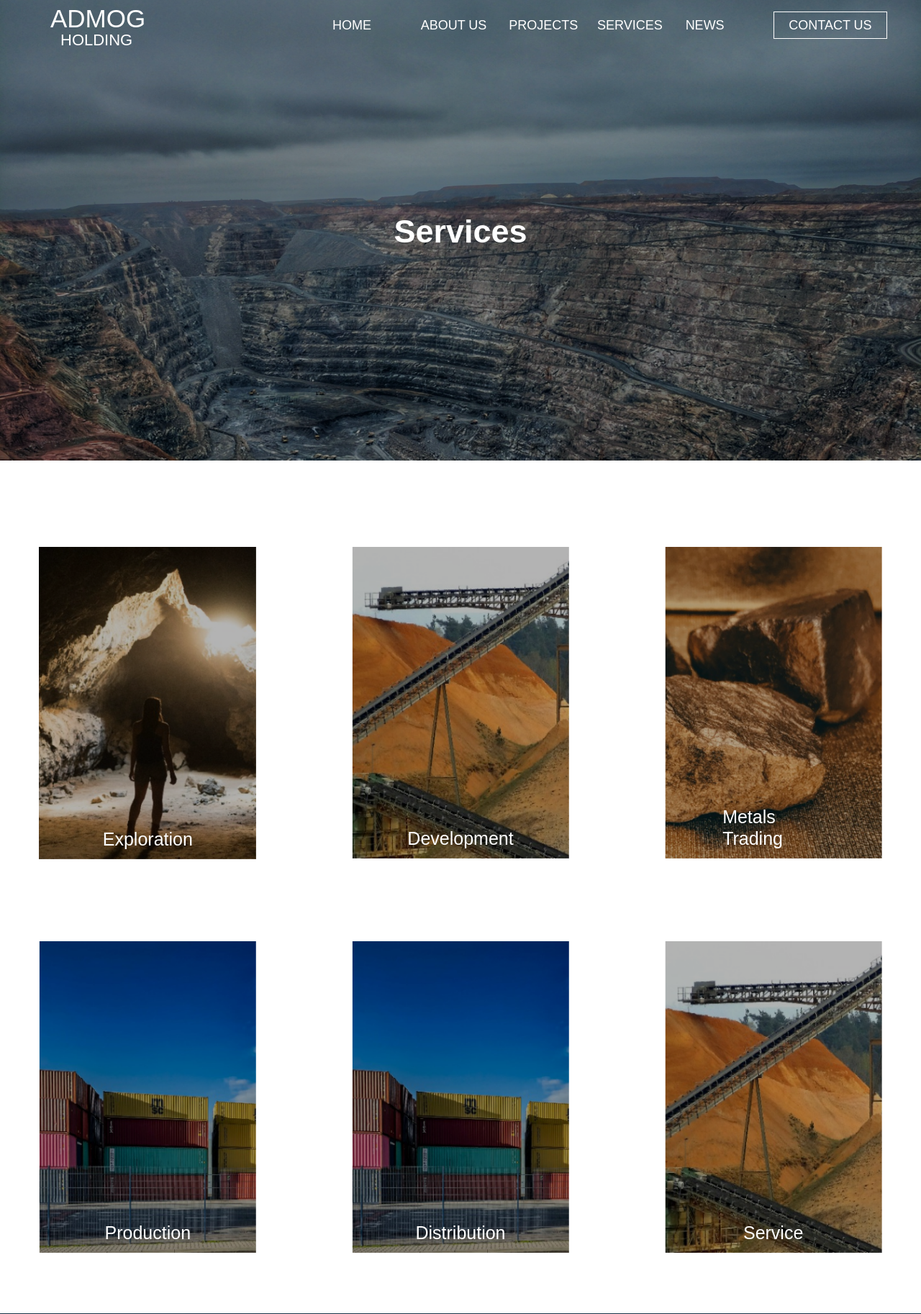
After one commit to nidhik3/new, a CodeIgniter app: page /c1/service in a window 1280 px wide. The commit adds this page. Shown: the top 1826 px of the page at 72% size. Run offline with CodeIgniter, Linux system fonts and the light colour scheme; some libraries are stand-ins or nearby versions; some web fonts are replaced.

Commit message:
service page

```diff
--- /dev/null
+++ b/application/controllers/service.php
@@ -0,0 +1,13 @@
+<?php
+defined('BASEPATH') OR exit('No direct script access allowed');
+
+class service extends CI_Controller {
+
+	public function index()
+	{
+		$this->load->helper('url');
+        $this->load->view('header');
+		$this->load->view('service');
+		$this->load->view('footer');
+	}
+}
--- /dev/null
+++ b/application/views/service.php
@@ -0,0 +1,87 @@
+<!-- banner -->
+<section>
+    <div class="image-container">
+        <img src="assets/img/Banner.png" alt="Banner Image" style="width: 100%;height: 80vh;">
+        <p class="bannerH3">Services</p>
+
+    </div>
+</section>
+
+
+<!-- services -->
+
+<section class="space">
+    <div class="row d-flex justify-content-around space">
+        <div class="col-md-3">
+            <div class="img-1 position-relative">
+                <img src="assets/img/s1.png" alt="" class="pro">
+                <h3 class="p-text position-absolute bottom-0 start-50 translate-middle-x">Exploration</h3>
+            </div>
+            <div class="row pt-4 d-flex justify-content-center"></div>
+        </div>
+
+        <div class="col-md-3">
+            <div class="img-1 position-relative">
+                <img src="assets/img/s2.png" alt="" class="pro">
+                <h3 class="p-text position-absolute bottom-0 start-50 translate-middle-x">Development</h3>
+            </div>
+            <div class="row pt-4 d-flex justify-content-center"></div>
+        </div>
+
+        <div class="col-md-3">
+            <div class="img-1 position-relative">
+                <img src="assets/img/s3.png" alt="" class="pro">
+                <h3 class="p-text position-absolute bottom-0 start-50 translate-middle-x">Metals Trading</h3>
+            </div>
+            <div class="row pt-4 d-flex justify-content-center"></div>
+        </div>
+    </div>
+
+    <div class="row d-flex justify-content-around space">
+        <div class="col-md-3">
+            <div class="img-1 position-relative">
+                <img src="assets/img/s5.png" alt="" class="pro">
+                <h3 class="p-text position-absolute bottom-0 start-50 translate-middle-x">Production</h3>
+            </div>
+            <div class="row pt-4 d-flex justify-content-center"></div>
+        </div>
+
+        <div class="col-md-3">
+            <div class="img-1 position-relative">
+                <img src="assets/img/s5.png" alt="" class="pro">
+                <h3 class="p-text position-absolute bottom-0 start-50 translate-middle-x">Distribution</h3>
+            </div>
+            <div class="row pt-4 d-flex justify-content-center"></div>
+        </div>
+
+        <div class="col-md-3">
+            <div class="img-1 position-relative">
+                <img src="assets/img/s6.png" alt="" class="pro">
+                <h3 class="p-text position-absolute bottom-0 start-50 translate-middle-x">Service</h3>
+            </div>
+            <div class="row pt-4 d-flex justify-content-center"></div>
+        </div>
+    </div>
+
+
+</section>
+
+
+
+
+
+<!-- get in touch -->
+<section>
+    <div class="banner-container ">
+        <img src="assets/img/blue-banner.png" alt="" class="banner-image" style="height: 60vh;">
+        <div class="banner-content blue-banner  ">
+            <p class="j-bannerH1 j1">get in touch</p>
+            <p class="j-bannerH1 j2 pt-3 pb-5 ">
+                To learn more about our services or to discuss potential partnerships, please contact us. Our team is
+                ready to assist you with any inquiries you may have.
+            </p>
+            <a class="htop wTop" href="" style="font-size: 19px;">Contact us now</a>
+        </div>
+    </div>
+
+</section>
--- a/assets/css/style.css
+++ b/assets/css/style.css
@@ -177,7 +177,7 @@ a, a:hover{
 
 } */
 
-.bannerH1, .bannerH2 , .bannerp {
+.bannerH1, .bannerH2 , .bannerp, .bannerH3 {
     position: absolute;
     left: 50%;
     transform: translateX(-50%);
@@ -189,6 +189,12 @@ a, a:hover{
 
 .bannerH1 {
   top: 35%;
+    font-size: 45px;
+    font-weight: 600;
+    width: 60%;
+}
+.bannerH3 {
+  top: 45%;
     font-size: 45px;
     font-weight: 600;
     width: 60%;
@@ -396,3 +402,25 @@ li {
   .blue-banner{
    color:white !important;
   }
+
+  .img-1 {
+    position: relative;
+    text-align: center;
+}
+
+.img-1 img {
+    display: block;
+    width: 100%;
+    height: auto;
+}
+
+.p-text {
+    position: absolute;
+    bottom: 10px; /* Adjust as needed */
+    left: 50%;
+    transform: translateX(-50%);
+    color: white;
+    font-size: 25px; /* Adjust as needed */
+    padding: 5px; /* Optional: Add padding */
+    text-align: start;
+}
```
Also changed, not shown: application/views/about.php (+6 -2 lines), application/views/project.php (+81 -0 lines).
